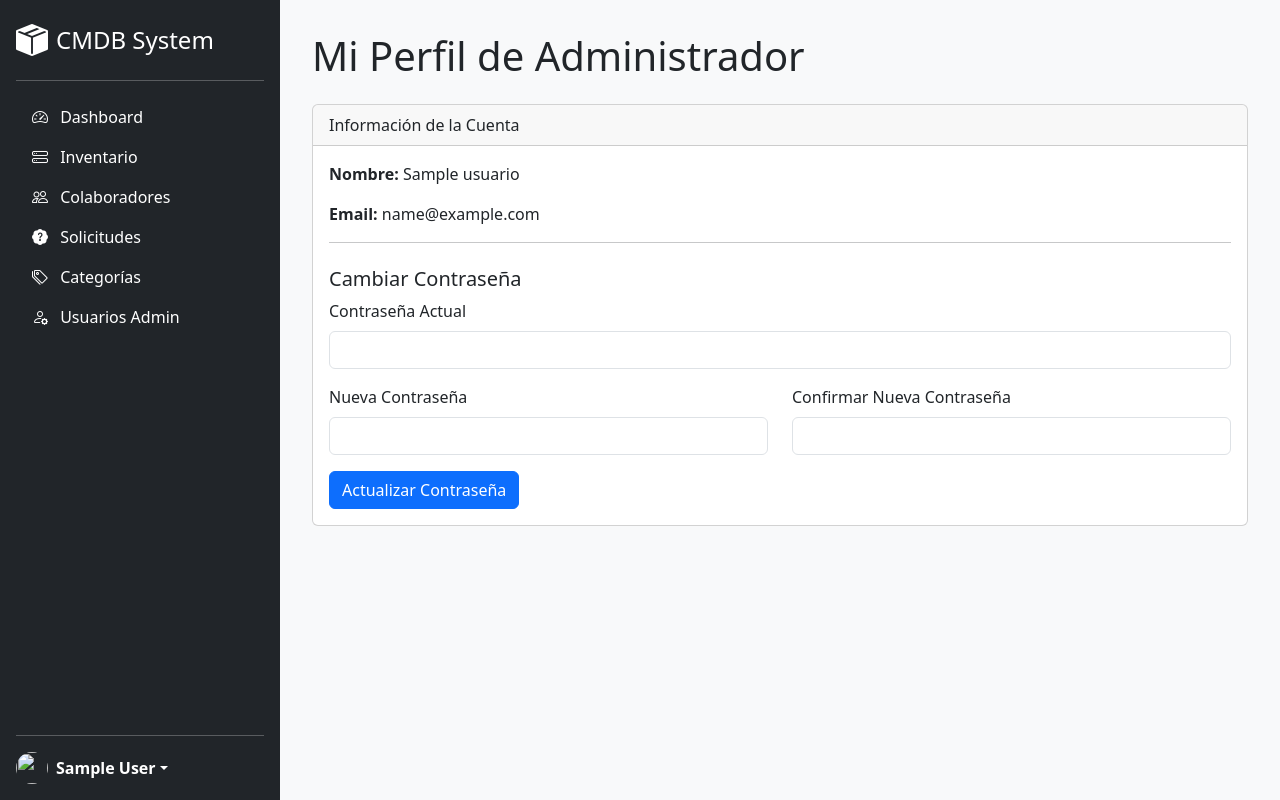
After one commit to notSoEliel/cmdb_project, a PHP site: page /index.php?route=admin_profile in a window 1280 px wide. The commit adds this page. Run offline with PHP 8.4, Linux system fonts and the light colour scheme; the visitor is signed in with stand-in values (Sample User, id 1); tables that the repository leaves empty or names only in its code hold one stand-in row (values such as "Sample post"); some libraries are stand-ins or nearby versions.

Commit message:
feat(admin): add admin profile management functionality
- Add new AdminProfileController for handling admin profile views and password updates
- Create admin profile view with password change form
- Add admin_profile route and access control
- Implement updatePassword method in Usuario model
- Update sidebar to show different profile links based on user role

```diff
--- a/public/index.php
+++ b/public/index.php
@@ -31,11 +31,13 @@ use App\Controllers\DashboardController;
 use App\Controllers\NecesidadController;
 use App\Controllers\PortalController;
 use App\Controllers\UsuarioController;
+use App\Controllers\AdminProfileController;
 
 // Mapa de rutas válidas de la aplicación
 $validRoutes = [
     'login'         => AuthController::class,
     'logout'        => AuthController::class,
+    'admin_profile' => AdminProfileController::class,
     'portal'        => PortalController::class,
     'necesidades'   => NecesidadController::class,
     'usuarios'      => UsuarioController::class,
--- /dev/null
+++ b/src/Controllers/AdminProfileController.php
@@ -0,0 +1,56 @@
+<?php
+namespace App\Controllers;
+use App\Models\Usuario;
+
+class AdminProfileController extends BaseController
+{
+    /**
+     * Muestra la página de perfil del administrador logueado.
+     */
+    public function index()
+    {
+        $adminId = $_SESSION['user_id'] ?? 0;
+        $admin = (new Usuario())->findById($adminId);
+
+        $this->render('Views/admin/profile/index.php', [
+            'pageTitle' => 'Mi Perfil de Administrador',
+            'admin' => $admin,
+            'formId' => 'form-admin-password'
+        ]);
+    }
+
+    /**
+     * Procesa el cambio de contraseña para el administrador.
+     */
+    public function updatePassword()
+    {
+        if ($_SERVER['REQUEST_METHOD'] === 'POST') {
+            $adminId = $_SESSION['user_id'] ?? 0;
+            $currentPassword = $_POST['current_password'] ?? '';
+            $newPassword = $_POST['new_password'] ?? '';
+            $confirmPassword = $_POST['confirm_password'] ?? '';
+
+            if (empty($currentPassword) || empty($newPassword) || empty($confirmPassword) || $newPassword !== $confirmPassword) {
+                $_SESSION['mensaje_sa2'] = ['title' => 'Error', 'text' => 'Por favor, rellena todos los campos correctamente.', 'icon' => 'error'];
+                header('Location: ' . BASE_URL . 'index.php?route=admin_profile');
+                exit;
+            }
+
+            $model = new Usuario();
+            $admin = $model->findById($adminId);
+
+            if (!$admin || !password_verify($currentPassword, $admin['password_hash'])) {
+                $_SESSION['mensaje_sa2'] = ['title' => 'Error', 'text' => 'La contraseña actual es incorrecta.', 'icon' => 'error'];
+                header('Location: ' . BASE_URL . 'index.php?route=admin_profile');
+                exit;
+            }
+
+            $newPasswordHash = password_hash($newPassword, PASSWORD_DEFAULT);
+            $model->updatePassword($adminId, $newPasswordHash);
+
+            $_SESSION['mensaje_sa2'] = ['title' => '¡Éxito!', 'text' => 'Contraseña actualizada.', 'icon' => 'success'];
+            header('Location: ' . BASE_URL . 'index.php?route=admin_profile');
+            exit;
+        }
+    }
+}
--- a/src/Controllers/BaseController.php
+++ b/src/Controllers/BaseController.php
@@ -31,6 +31,7 @@ abstract class BaseController
             'colaboradores' => ['role' => 'admin'],
             'categorias'    => ['role' => 'admin'],
             'usuarios'      => ['role' => 'admin'],
+            'admin_profile' => ['role' => 'admin'],
 
             // Rutas exclusivas para 'colaborador'
             'portal'        => ['role' => 'colaborador'],
--- a/src/Models/Usuario.php
+++ b/src/Models/Usuario.php
@@ -67,4 +67,20 @@ class Usuario extends BaseModel
         Database::getInstance()->query($sql, $params);
         return true;
     }
+
+    /**
+     * Actualiza únicamente la contraseña de un administrador.
+     * @param integer $id
+     * @param string $newPasswordHash
+     * @return boolean
+     */
+    public function updatePassword(int $id, string $newPasswordHash): bool
+    {
+        $sql = "UPDATE {$this->tableName} SET password_hash = :password_hash WHERE id = :id";
+        Database::getInstance()->query($sql, [
+            'password_hash' => $newPasswordHash,
+            'id' => $id
+        ]);
+        return true;
+    }
 }
--- /dev/null
+++ b/src/Views/admin/profile/index.php
@@ -0,0 +1,29 @@
+<h1 class="mb-4"><?= $pageTitle ?? 'Mi Perfil' ?></h1>
+<div class="card">
+    <div class="card-header">
+        Información de la Cuenta
+    </div>
+    <div class="card-body">
+        <p><strong>Nombre:</strong> <?= htmlspecialchars($admin['nombre']) ?></p>
+        <p><strong>Email:</strong> <?= htmlspecialchars($admin['email']) ?></p>
+        <hr>
+        <h5 class="mt-4">Cambiar Contraseña</h5>
+        <form id="form-admin-password" action="index.php?route=admin_profile&action=updatePassword" method="POST">
+            <div class="row">
+                <div class="col-md-12 mb-3 form-group">
+                    <label for="current_password" class="form-label">Contraseña Actual</label>
+                    <input type="password" class="form-control" id="current_password" name="current_password" required>
+                </div>
+                <div class="col-md-6 mb-3 form-group">
+                    <label for="new_password" class="form-label">Nueva Contraseña</label>
+                    <input type="password" class="form-control" id="new_password" name="new_password" required>
+                </div>
+                <div class="col-md-6 mb-3 form-group">
+                    <label for="confirm_password" class="form-label">Confirmar Nueva Contraseña</label>
+                    <input type="password" class="form-control" id="confirm_password" name="confirm_password" required>
+                </div>
+            </div>
+            <button type="submit" class="btn btn-primary">Actualizar Contraseña</button>
+        </form>
+    </div>
+</div>
--- a/src/Views/partials/sidebar.php
+++ b/src/Views/partials/sidebar.php
@@ -73,11 +73,20 @@ $current_route = $_GET['route'] ?? 'home';
             <strong><?= htmlspecialchars($_SESSION['user_nombre'] ?? 'Usuario') ?></strong>
         </a>
         <ul class="dropdown-menu dropdown-menu-dark text-small shadow">
-            <li>
-                <a class="dropdown-item" href="index.php?route=portal&action=showProfile">
-                    <i class="bi bi-person-fill me-2"></i>Mi Perfil
-                </a>
-            </li>
+
+            <?php if (($_SESSION['user_role'] ?? '') === 'admin'): ?>
+                <li>
+                    <a class="dropdown-item" href="index.php?route=admin_profile">
+                        <i class="bi bi-person-fill-gear me-2"></i>Mi Perfil (Admin)
+                    </a>
+                </li>
+            <?php else: ?>
+                <li>
+                    <a class="dropdown-item" href="index.php?route=portal&action=showProfile">
+                        <i class="bi bi-person-fill me-2"></i>Mi Perfil
+                    </a>
+                </li>
+            <?php endif; ?>
             <li>
                 <hr class="dropdown-divider">
             </li>
```
